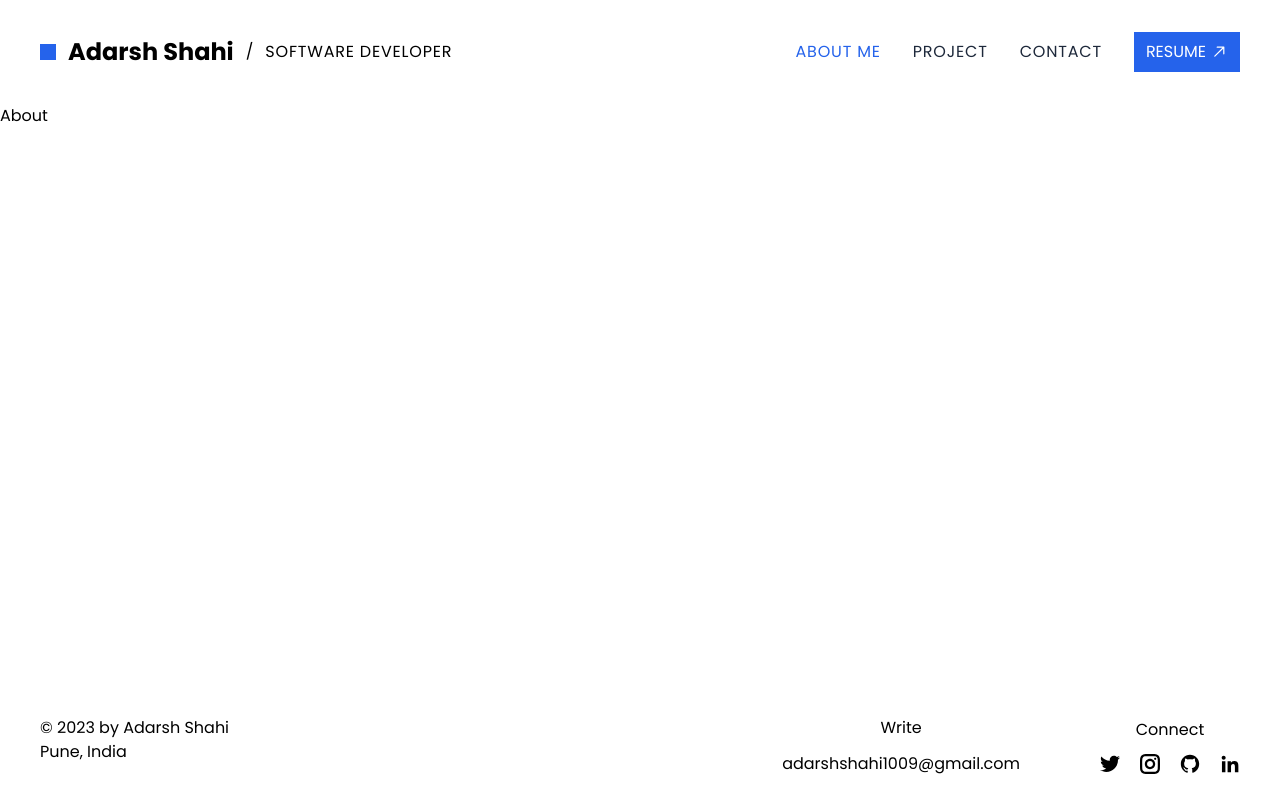
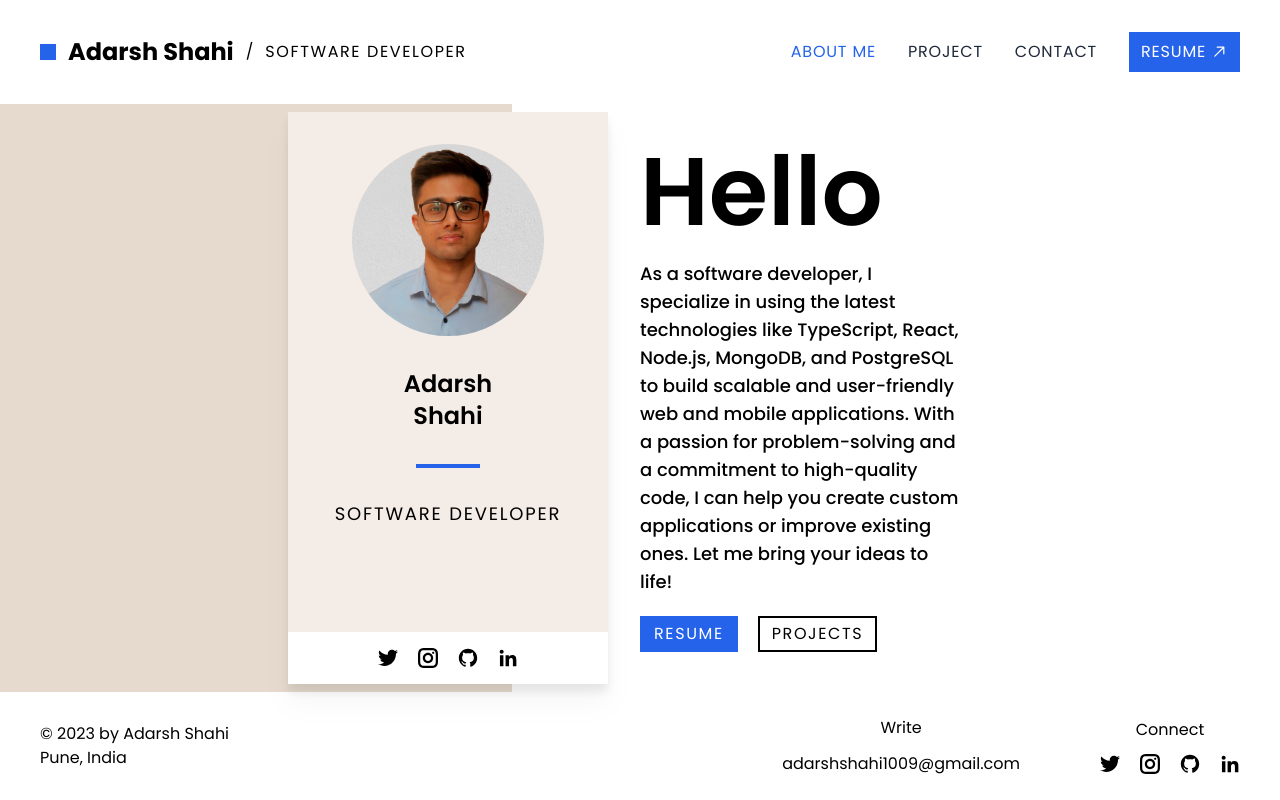
Before and after one commit to adarsh-shahi/adarsh-shahi.github.io, a React (Create React App) app: page / in a window 1280 px wide. Built offline with nearby package versions, Linux system fonts and the light colour scheme.

Commit message:
Add about page

```diff
--- a/src/components/Footer.tsx
+++ b/src/components/Footer.tsx
@@ -7,7 +7,7 @@ import {
 
 export default function Footer() {
 	return (
-		<div className="px-10 py-6 flex">
+		<div className="px-10 py-6 flex items-center">
 			<div>
 				<p>&copy; 2023 by Adarsh Shahi</p>
 				<p>Pune, India</p>
--- a/src/components/Navbar.tsx
+++ b/src/components/Navbar.tsx
@@ -16,9 +16,9 @@ export default function Navbar() {
 					Adarsh Shahi
 				</NavLink>
 				<p className="">/</p>
-				<p className="tracking-wider">SOFTWARE DEVELOPER</p>
+				<p className="tracking-widest">SOFTWARE DEVELOPER</p>
 			</div>
-			<div className="ml-auto flex gap-8 items-center">
+			<div className="ml-auto flex gap-8 items-center tracking-wider">
 				<NavLink className={navClasses} to="/">
 					ABOUT ME
 				</NavLink>
--- a/src/pages/About.tsx
+++ b/src/pages/About.tsx
@@ -1,3 +1,88 @@
+import {
+	GrInstagram,
+	GrTwitter,
+	GrLinkedinOption,
+	GrGithub,
+} from "react-icons/gr";
+import { Link } from "react-router-dom";
+
 export default function About() {
-	return <div>About</div>;
+	return (
+		<div className="bg-gradient-to-r from-[#E6DACE] to-40% to-white from-40% to grow w-screen relative">
+			<div className="flex justify-center absolute top-1/2 -translate-y-1/2 left-1/2 -translate-x-1/2">
+				<section className="bg-[#F4ECE6]  w-80 drop-shadow-xl relative hover:-translate-y-3 duration-300">
+					<div className="flex flex-col gap-8 items-center py-8">
+						<img
+							className="rounded-full w-48 h-48"
+							src={window.location.origin + "/Adarsh_Shahi_whiteBg.jpg"}
+							alt="adarsh shahi"
+						/>
+						<div className="text-center text-2xl font-semibold">
+							<h3>Adarsh </h3>
+							<h3>Shahi</h3>
+						</div>
+						<div className="bg-blue-600 w-16 h-1"></div>
+						<p className="tracking-widest text-lg">SOFTWARE DEVELOPER</p>
+					</div>
+					<div className="flex text-xl py-4 gap-5 justify-center bg-white absolute bottom-0 w-full">
+						<a
+							href="https://twitter.com/_adarsh_shahi"
+							target="_blank"
+							rel="noreferrer"
+						>
+							<GrTwitter />
+						</a>
+						<a
+							href="https://www.instagram.com/_adarsh_shahi"
+							target="_blank"
+							rel="noreferrer"
+						>
+							<GrInstagram />
+						</a>
+						<a
+							href="https://github.com/adarsh-shahi"
+							target="_blank"
+							rel="noreferrer"
+						>
+							<GrGithub />
+						</a>
+						<a
+							href="https://www.linkedin.com/in/adarsh-shahi/"
+							target="_blank"
+							rel="noreferrer"
+						>
+							<GrLinkedinOption />
+						</a>
+					</div>
+				</section>
+				<section className="p-8 w-96 flex flex-col gap-5">
+					<h1 className="text-8xl font-semibold">Hello</h1>
+					<p className="font-medium text-lg">
+						As a software developer, I specialize in using the latest
+						technologies like TypeScript, React, Node.js, MongoDB, and
+						PostgreSQL to build scalable and user-friendly web and mobile
+						applications. With a passion for problem-solving and a commitment to
+						high-quality code, I can help you create custom applications or
+						improve existing ones. Let me bring your ideas to life!
+					</p>
+					<div className="flex gap-5 tracking-widest">
+						<a
+							href="https://drive.google.com/file/d/1T-8twqN0U_SfKKSFX9kryuf1E9GUOtBj/view?usp=sharing"
+							target="_blank"
+							rel="noreferrer"
+							className="bg-blue-600 border-2 border-blue-600 text-white px-3 py-1 hover:-translate-y-1 duration-500"
+						>
+							RESUME
+						</a>
+						<Link
+							to="/projects"
+							className="border-2 border-black px-3 py-1 hover:-translate-y-1 duration-500"
+						>
+							PROJECTS
+						</Link>
+					</div>
+				</section>
+			</div>
+		</div>
+	);
 }
```
Also changed, not shown: public/Adarsh_Shahi_whiteBg.jpg (added).
